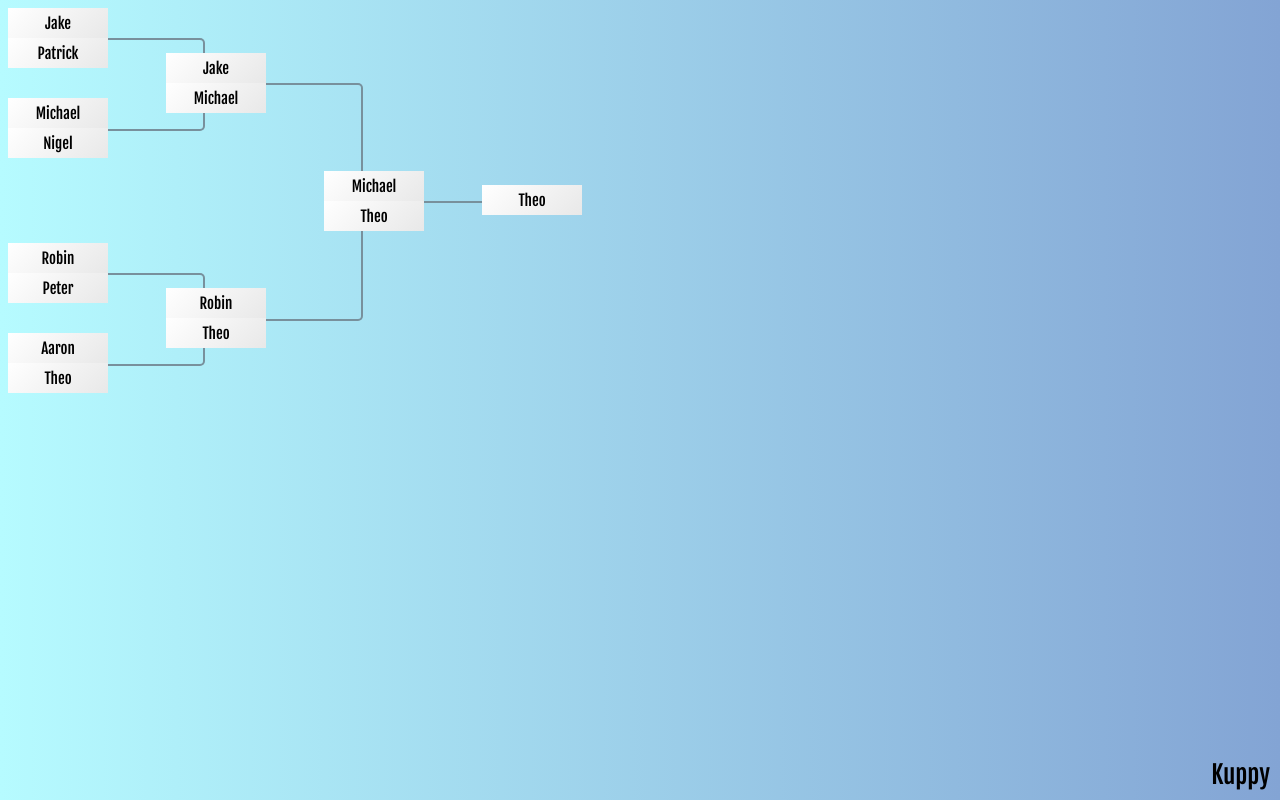
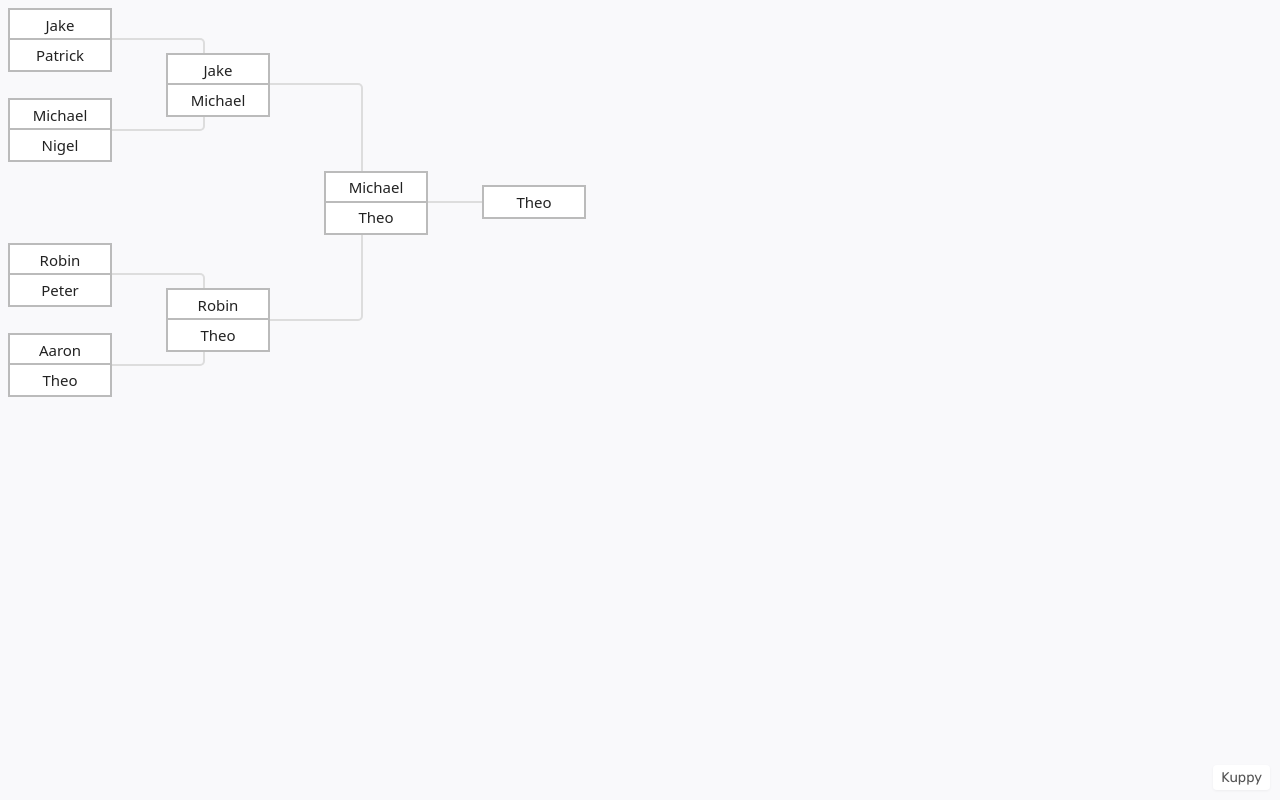
Before and after one commit to juhawilppu/kuppy, a plain HTML site: page demo/index.html in a window 1280 px wide. Drawn offline with nearby package versions, Linux system fonts and the light colour scheme.

Commit message:
Improve colors and style

```diff
--- a/demo/demo.css
+++ b/demo/demo.css
@@ -1,10 +1,5 @@
 body {
-	background: #83a4d4; /* fallback for old browsers */
-	background: -webkit-linear-gradient(to left, #83a4d4 , #b6fbff); /* Chrome 10-25, Safari 5.1-6 */
-	background: linear-gradient(to left, #83a4d4 , #b6fbff); /* W3C, IE 10+/ Edge, Firefox 16+, Chrome 26+, Opera 12+, Safari 7+ */
-
-	font-family: 'Fjalla One', sans-serif;
-	overflow: scroll;
+	background: #f9f9fb;
 }
 
 .logo {
@@ -12,9 +7,21 @@ body {
 	right: 10px;
 	bottom: 10px;
 	font-size: 25px;
-	font-family: 'Fjalla One', sans-serif;
+	font-family: 'Rubik', system-ui, sans-serif;
+	font-size: 14px;
+	background: rgba(255, 255, 255, 0.9);
+	color: #555;
+	padding: 4px 8px;
+	border-radius: 4px;
+	box-shadow: 0 1px 3px rgba(0, 0, 0, 0.05);
+	text-decoration: none;
+	z-index: 100;
 }
 
+.logo:hover {
+  background: #e0f7fa;
+  color: #222;
+}
 
 .guide.hidden {
 	display:none;
--- a/demo/index.html
+++ b/demo/index.html
@@ -7,7 +7,7 @@
   <!-- Imports needed by Kuppy -->
   <script src="../src/kuppy.js"></script>
   <link rel="stylesheet" type="text/css" href="../src/kuppy.css">
-  <link href='https://fonts.googleapis.com/css?family=Fjalla+One' rel='stylesheet' type='text/css'>
+  <link href="https://fonts.googleapis.com/css2?family=Rubik:wght@400;500&display=swap" rel="stylesheet">
   <title>Kuppy Demo</title>
 
   <!-- Other imports -->
@@ -77,6 +77,6 @@
 
 <body>
   <div id="tournament"></div>
-  <div class="logo">Kuppy</div>
+  <a class="logo" href="https://github.com/juhawilppu/kuppy" target="_blank">Kuppy</a>
 </body>
 </html>
--- a/src/kuppy.css
+++ b/src/kuppy.css
@@ -7,13 +7,10 @@
 	text-align: center;
 	vertical-align: middle;
 
-	border:0px solid black;
-	border-radius:0px;
+	border: 2px solid #bbb;
+	border-radius: 0;
 
-	background: rgb(255,255,255);
-	background: -moz-linear-gradient(-45deg, rgba(255,255,255,1) 0%, rgba(232,232,232,1) 100%);
-	background: -webkit-linear-gradient(-45deg, rgba(255,255,255,1) 0%,rgba(232,232,232,1) 100%);
-	background: linear-gradient(135deg, rgba(255,255,255,1) 0%,rgba(232,232,232,1) 100%);
+	background: #ffffff;
 
 	width: 100px;
 	height: 30px;
@@ -33,7 +30,7 @@
 }
 
 .kuppy .box:hover {
-	background: #7FDBFF;
+	background: #e0f7fa;
 }
 
 
@@ -52,8 +49,9 @@
 	height: 90%;
 	width: 90%;
 	text-align: center;
-	font-family: 'Fjalla One', sans-serif;
+	font-family: system-ui, -apple-system, BlinkMacSystemFont, "Segoe UI", Roboto, "Helvetica Neue", sans-serif;
 	font-size:15px;
+	color: #222;
 }
 
 .kuppy .stage {
@@ -62,17 +60,17 @@
 }
 
 .kuppy .connector {
-	border-top-right-radius:5px;
-	border-bottom-right-radius:5px;
-	border-top: 2px solid #78909c;
-	border-right: 2px solid #78909c;
-	border-bottom: 2px solid #78909c;
+	border-top-right-radius: 5px;
+	border-bottom-right-radius: 5px;
+	border-top: 2px solid #ddd;
+	border-right: 2px solid #ddd;
+	border-bottom: 2px solid #ddd;
 	position: absolute;
 	z-index: -1;
 }
 
 .kuppy .single-line-connector {
-	border-top: 2px solid #78909c;
+	border-top: 2px solid #ddd;
 	border-right: 0;
 	border-bottom: 0;
 }
```
